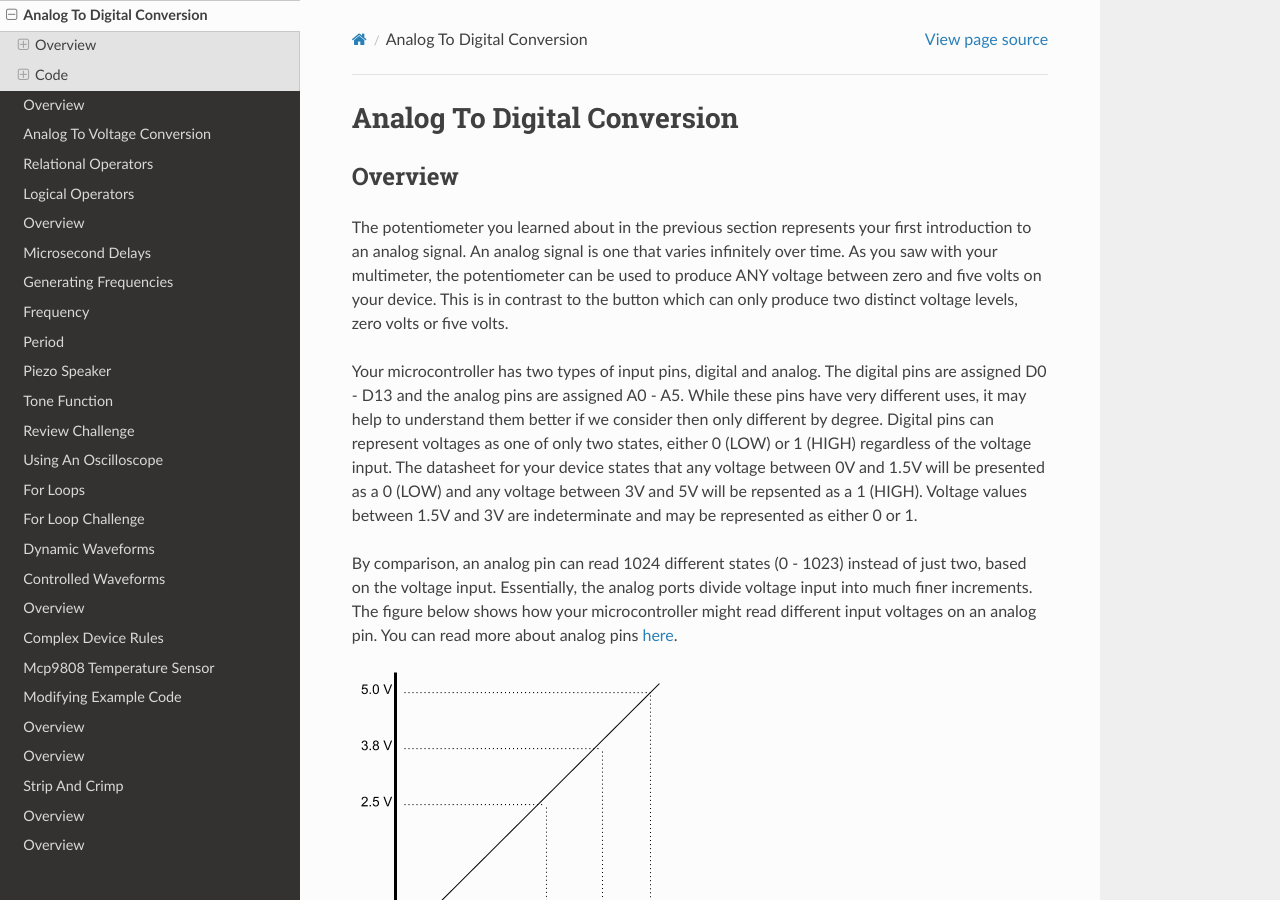
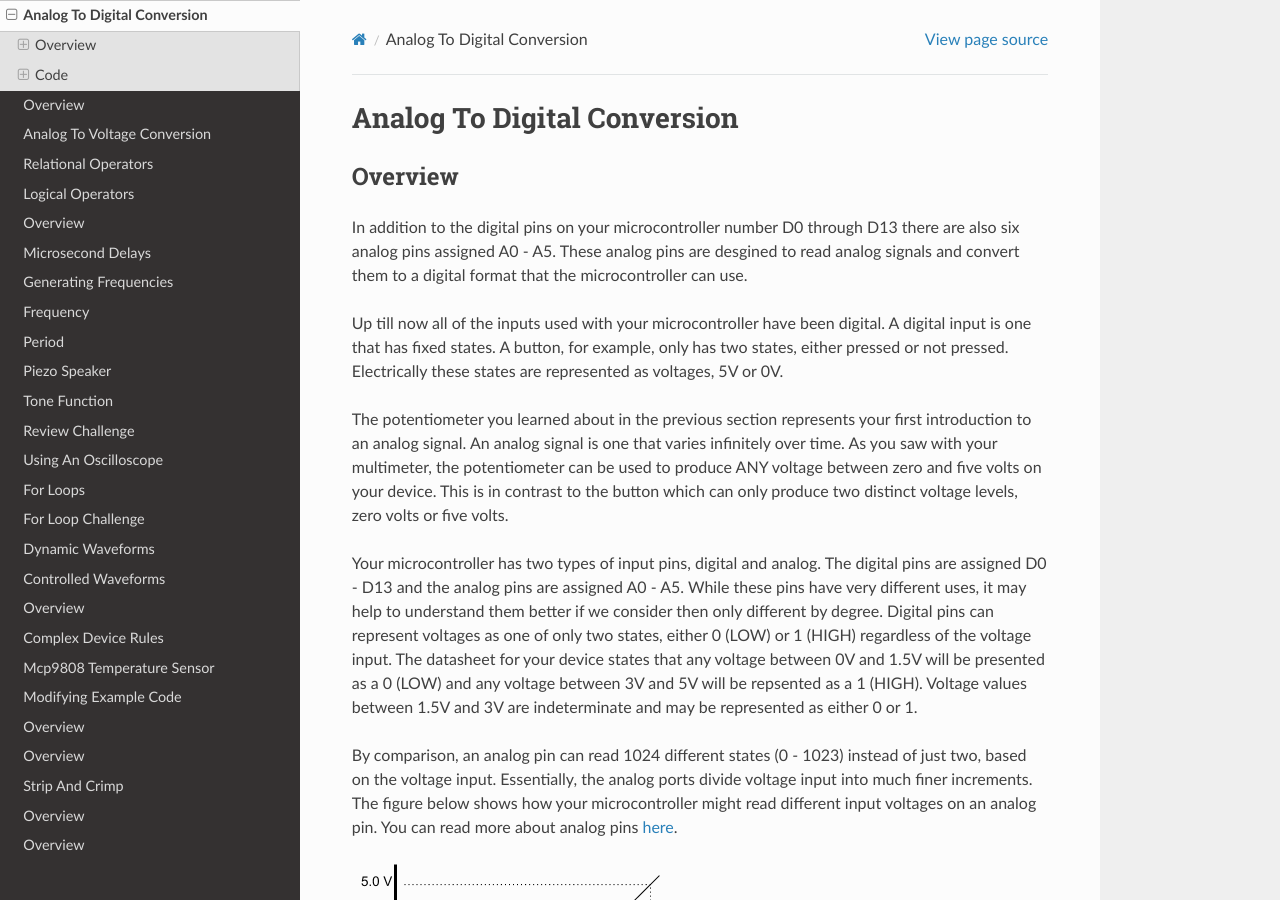
Before and after one commit to maxtkc/mvths-wiki, a Sphinx documentation site: the page built from docs/021-analog-to-digital-conversion.rst, in a window 1280 px wide and 900 px high. Built offline with Sphinx 7.4.7 and the Read the Docs theme 2.0.0, drawn with Linux system fonts in a browser that asks for light colours; pages that are not in the unit, such as notebooks, are missing from menus.

Commit message:
Update 021-analog-to-digital-conversion.rst

```diff
--- a/docs/021-analog-to-digital-conversion.rst
+++ b/docs/021-analog-to-digital-conversion.rst
@@ -3,6 +3,10 @@ Analog To Digital Conversion
 
 Overview
 --------
+
+In addition to the digital pins on your microcontroller number D0 through D13 there are also six analog pins assigned A0 - A5. These analog pins are desgined to read analog signals and convert them to a digital format that the microcontroller can use.
+
+Up till now all of the inputs used with your microcontroller have been digital. A digital input is one that has fixed states. A button, for example, only has two states, either pressed or not pressed. Electrically these states are represented as voltages, 5V or 0V.
 
 The potentiometer you learned about in the previous section represents your first introduction to an analog signal. An analog signal is one
 that varies infinitely over time. As you saw with your multimeter, the potentiometer can be used to produce ANY voltage between zero and
```
